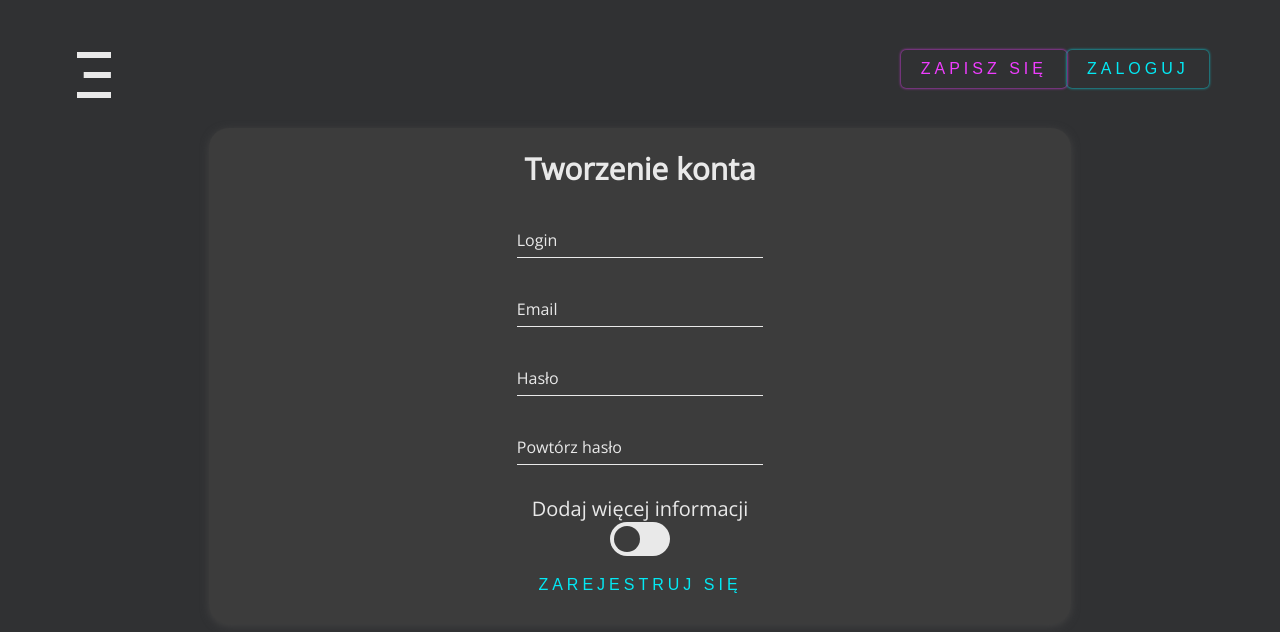
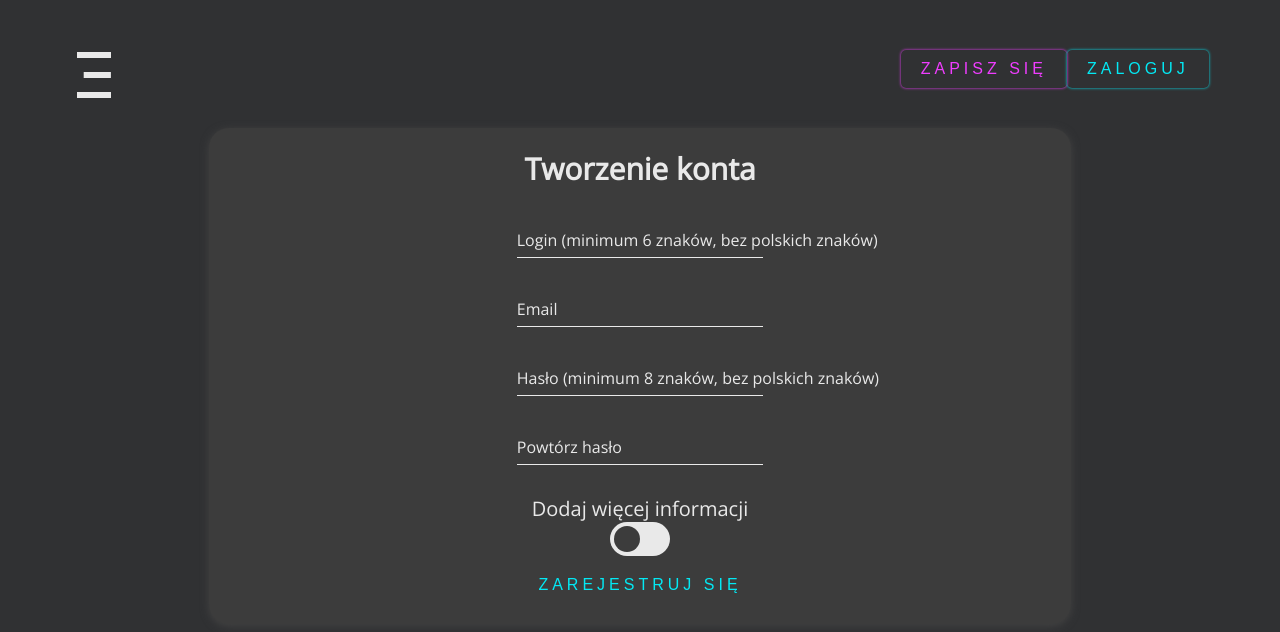
Before and after one commit to miki1099/learning-app-vue-frontend, a Vue app: page /register in a window 1280 px wide. Shown: the top 632 px of the page. Built offline with nearby package versions, Linux system fonts and the light colour scheme; no server answers.

Commit message:
show min number of characters in register form

```diff
--- a/src/components/HelloWorld.vue
+++ b/src/components/HelloWorld.vue
@@ -4,7 +4,7 @@
     <userProgresHome v-if="isLoggedIn"/>
     <div class="center" v-else>
         <base-card mode="dark">
-            <h1>Zaloguj się lub załóż konto aby zacząć się uczyć!</h1>
+            <h1>Zaloguj się lub załóż konto, aby zacząć się uczyć!</h1>
         </base-card>
     </div>
     <APODHome/>
--- a/src/pages/auth/UserCreate.vue
+++ b/src/pages/auth/UserCreate.vue
@@ -8,7 +8,7 @@
             <p v-if="!isFormValid">{{ invalidFormMessage }}</p>
             <div class="user-box">
                 <input type="text" name="" required="" v-model="login" :class="{invalid: !isFormValid, valid: isFormValid}">
-                <label>Login</label>
+                <label>Login (minimum 6 znaków, bez polskich znaków)</label>
             </div>
             <div class="user-box">
                 <input type="email" name="" required="" v-model="email" :class="{invalid: !isFormValid, valid: isFormValid}">
@@ -16,7 +16,7 @@
             </div>
             <div class="user-box">
                 <input type="password" name="" required="" v-model="password" :class="{invalid: !isFormValid, valid: isFormValid}">
-                <label>Hasło</label>
+                <label>Hasło (minimum 8 znaków, bez polskich znaków)</label>
             </div>
             <div class="user-box">
                 <input type="password" name="" required="" v-model="passwordAgain" :class="{invalid: !isFormValid, valid: isFormValid}">
```
